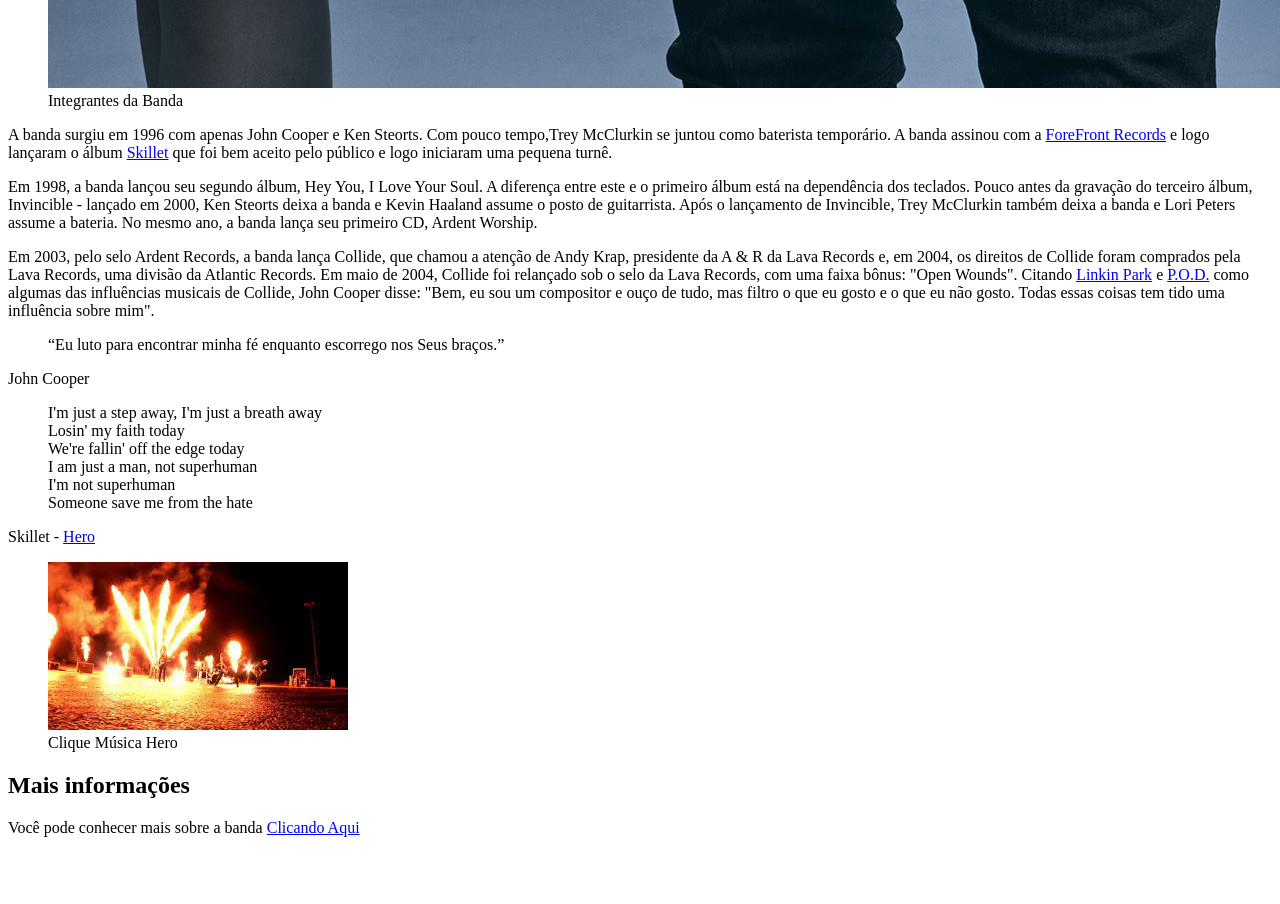
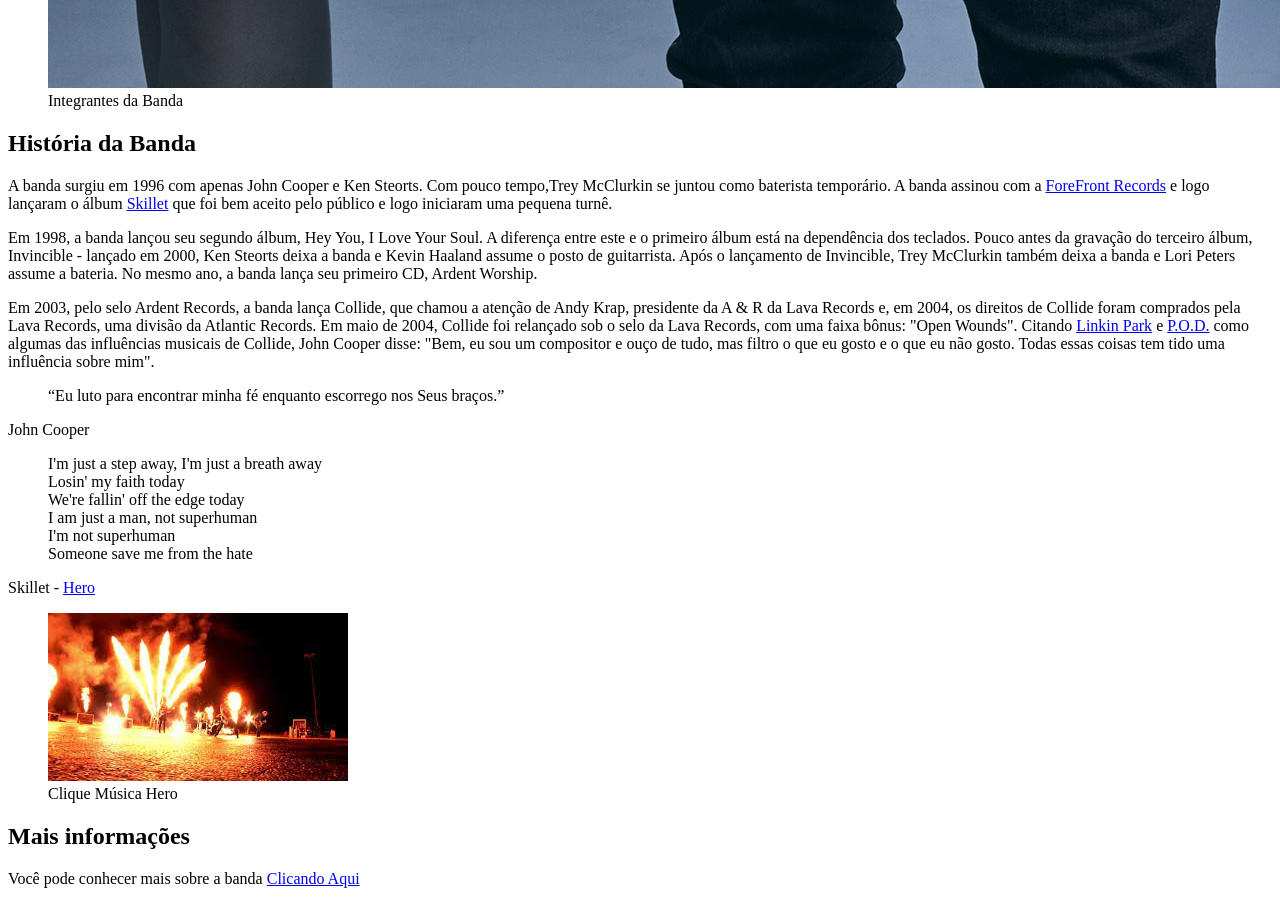
Before and after one commit to TaylanTorres09/curso_formacao_front_end, a plain HTML site: page Tributo_banda_skillet/index.html in a window 1280 px wide. Shown: the part 2300-3204 px from the top of the page. Before the commit the page ends 3153 px from the top, so only its background shows below. Drawn offline with Linux system fonts and the light colour scheme.

Commit message:
Structure of index page

```diff
--- a/Tributo_banda_skillet/index.html
+++ b/Tributo_banda_skillet/index.html
@@ -7,6 +7,8 @@
     <link rel="stylesheet" href="./css/style.css" />
   </head>
   <body>
+    <div class="container">
+
       <div class="header">
         <h1 class="main-title">Skillet</h1>
         <p class="main-paragraph">
@@ -22,6 +24,7 @@
       </div>
 
       <div class="biography-container">
+        <h2>História da Banda</h2>
         <p>
           A banda surgiu em 1996 com apenas John Cooper e Ken Steorts. Com pouco
           tempo,Trey McClurkin se juntou como baterista temporário. A banda
@@ -96,5 +99,6 @@
           <a href="https://pt.wikipedia.org/wiki/Skillet">Clicando Aqui</a>
         </p>
       </div>
+    </div>
   </body>
 </html>
```
Lines whose indentation alone changed are shown as unchanged.
